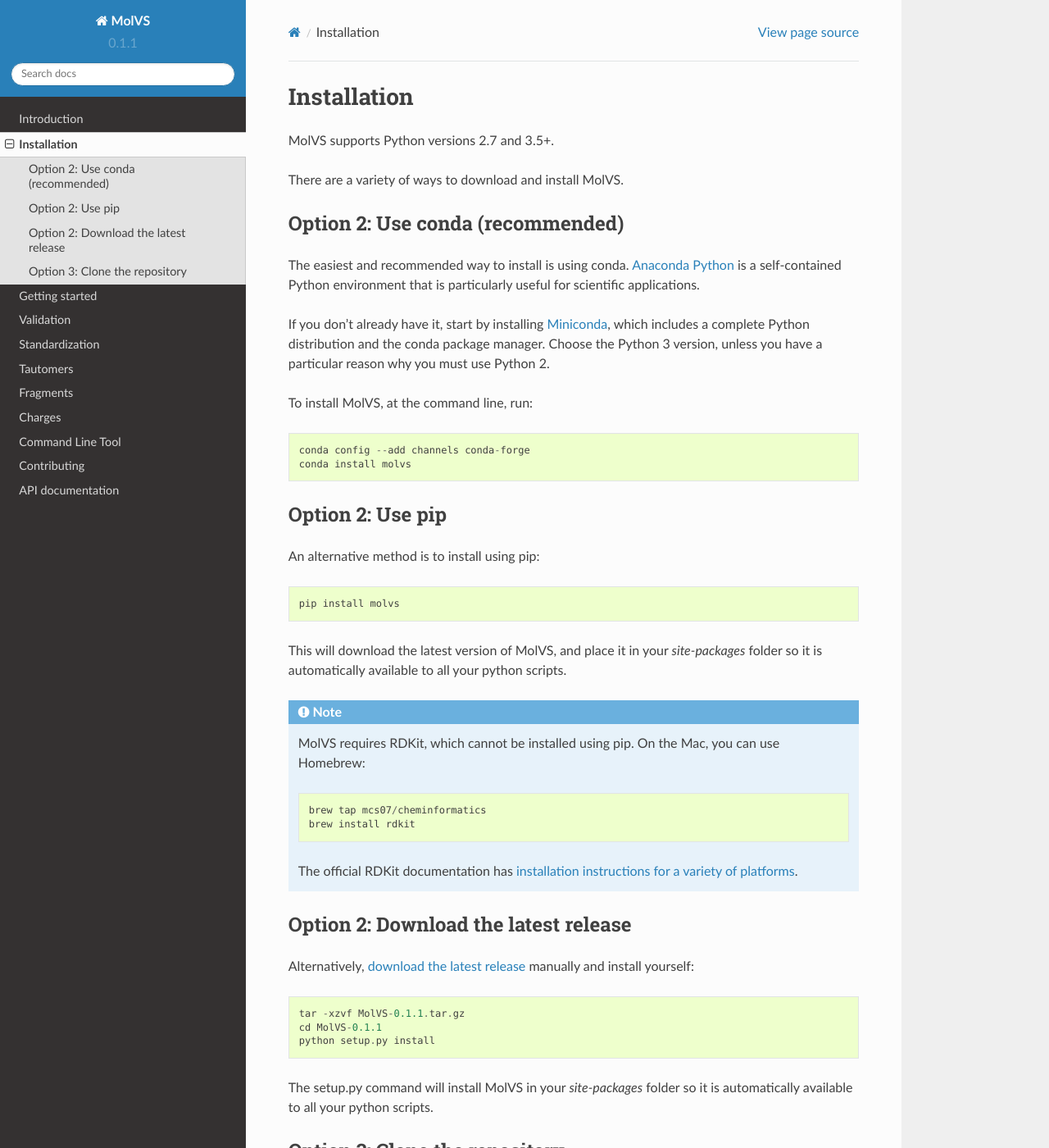
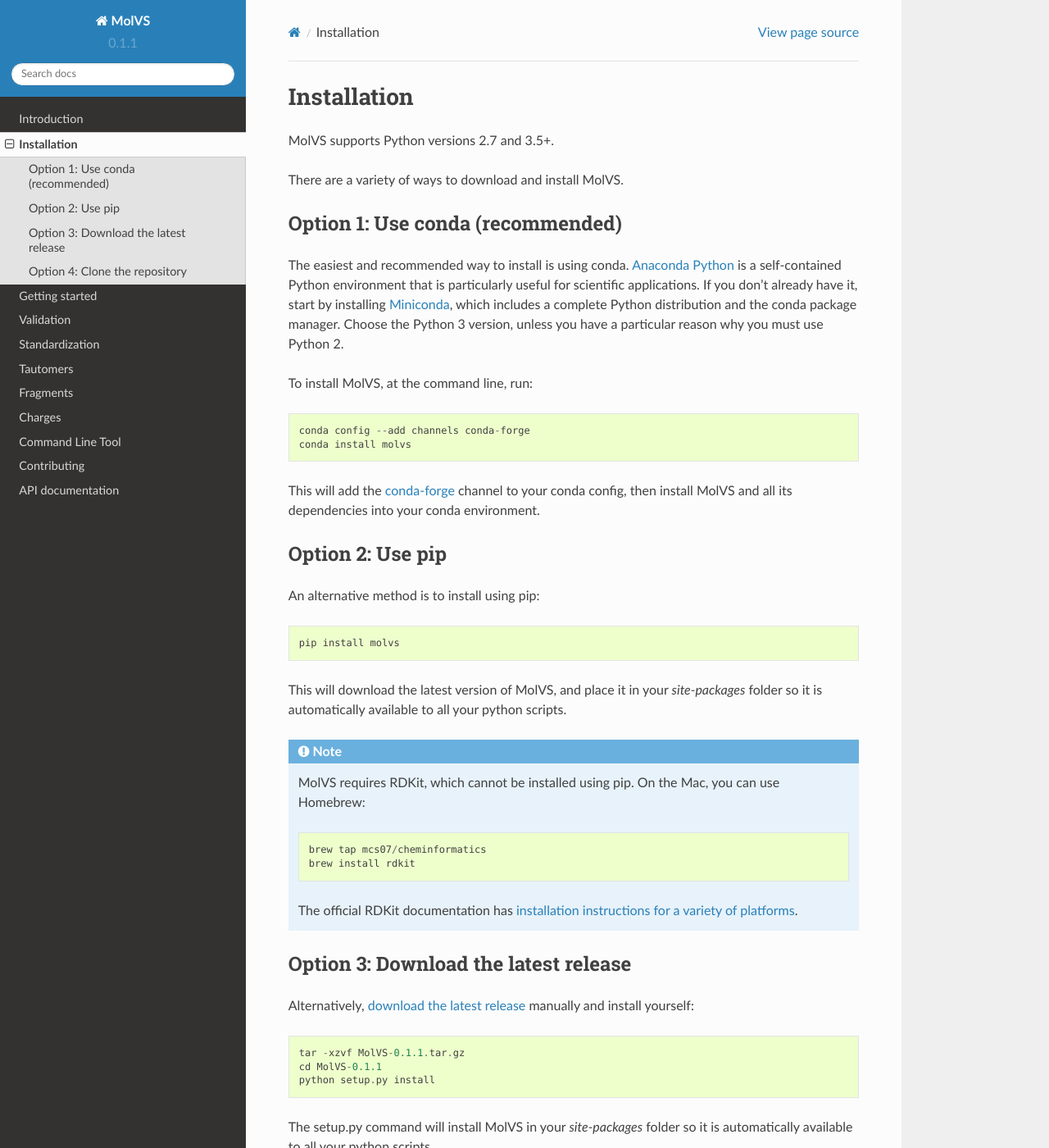
Before and after one commit to mcs07/MolVS, a Sphinx documentation site: the page built from docs/source/guide/install.rst, in a window 1280 px wide and 1400 px high. Shown: the whole window at 82% size. Built offline with Sphinx 7.4.7 and the Read the Docs theme 2.0.0, drawn with Linux system fonts in a browser that asks for light colours; some of the changed text lies outside the part shown.

Commit message:
Fix typos in installation docs

```diff
--- a/docs/source/guide/install.rst
+++ b/docs/source/guide/install.rst
@@ -9,20 +9,21 @@
 
 There are a variety of ways to download and install MolVS.
 
-Option 2: Use conda (recommended)
+Option 1: Use conda (recommended)
 ---------------------------------
 
 The easiest and recommended way to install is using conda. `Anaconda Python`_ is a self-contained Python environment
-that is particularly useful for scientific applications.
-
-If you don't already have it, start by installing `Miniconda`_, which includes a complete Python distribution and the
-conda package manager. Choose the Python 3 version, unless you have a particular reason why you must use Python 2.
+that is particularly useful for scientific applications. If you don't already have it, start by installing `Miniconda`_,
+which includes a complete Python distribution and the conda package manager. Choose the Python 3 version, unless you
+have a particular reason why you must use Python 2.
 
 To install MolVS, at the command line, run::
 
     conda config --add channels conda-forge
     conda install molvs
 
+This will add the `conda-forge`_ channel to your conda config, then install MolVS and all its dependencies into your
+conda environment.
 
 Option 2: Use pip
 -----------------
@@ -44,7 +45,7 @@
    The official RDKit documentation has `installation instructions for a variety of platforms`_.
 
 
-Option 2: Download the latest release
+Option 3: Download the latest release
 -------------------------------------
 
 Alternatively, `download the latest release`_ manually and install yourself::
@@ -56,7 +57,7 @@
 The setup.py command will install MolVS in your `site-packages` folder so it is automatically available to all your
 python scripts.
 
-Option 3: Clone the repository
+Option 4: Clone the repository
 ------------------------------
 
 The latest development version of MolVS is always `available on GitHub`_. This version is not guaranteed to be
@@ -68,6 +69,7 @@
 
 .. _`Anaconda Python`: https://www.continuum.io/anaconda-overview
 .. _`Miniconda`: http://conda.pydata.org/miniconda.html
+.. _`conda-forge`: https://conda-forge.org/
 .. _`installation instructions for a variety of platforms`: http://www.rdkit.org/docs/Install.html
 .. _`install it using get-pip.py`: http://www.pip-installer.org/en/latest/installing.html
 .. _`download the latest release`: https://github.com/mcs07/MolVS/releases/
```
